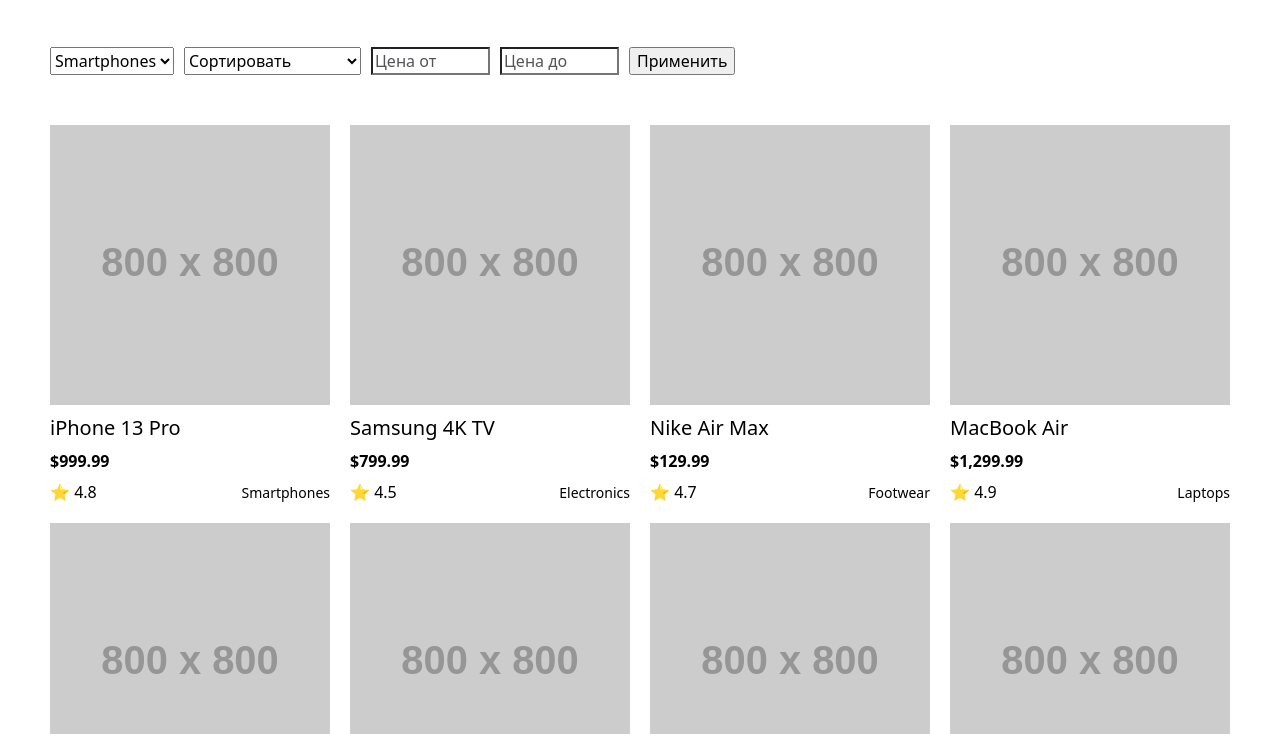
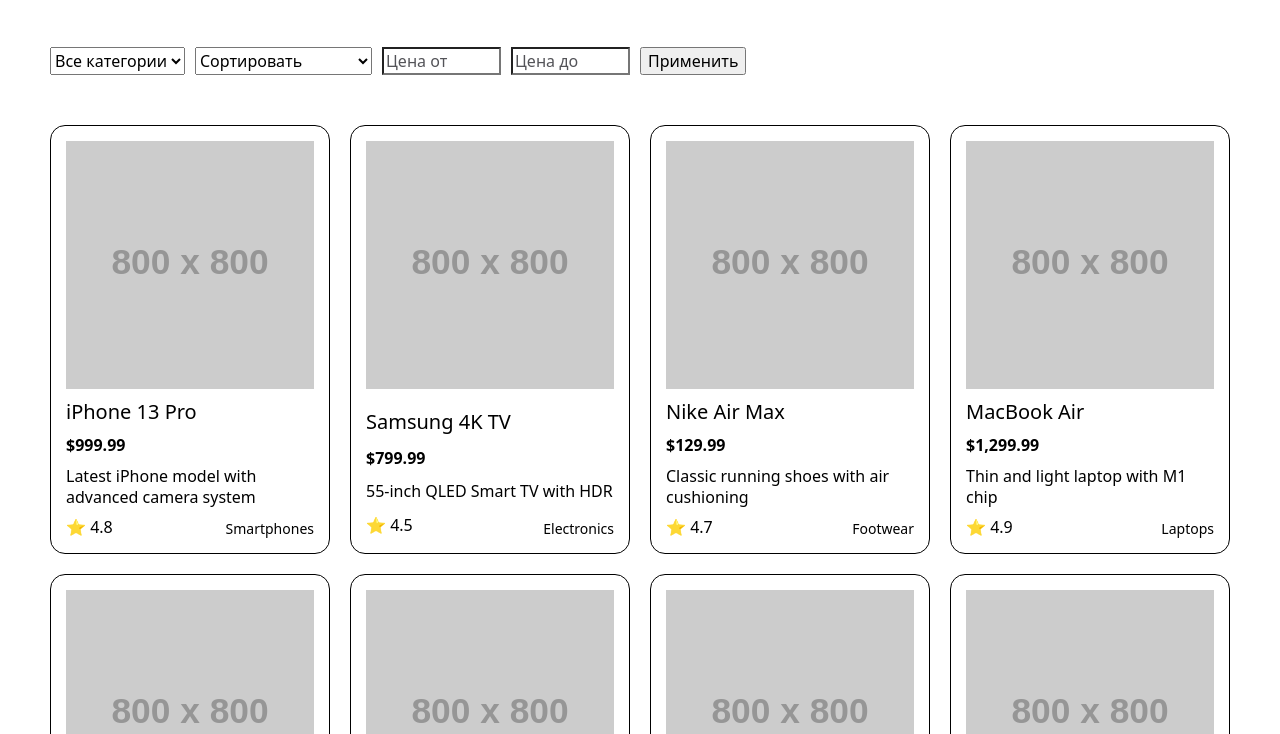
Before and after one commit to Romulus92/test-tranio, a website built with Vite: page index.html in a window 1280 px wide. Shown: the part 66-800 px from the top of the page. Built offline with nearby package versions, Linux system fonts and the light colour scheme; placeholder pictures from the web are drawn by us.

Commit message:
animation + readme

```diff
--- a/index.html
+++ b/index.html
@@ -4,14 +4,14 @@
     <meta charset="UTF-8" />
     <link rel="icon" type="image/svg+xml" href="/vite.svg" />
     <meta name="viewport" content="width=device-width, initial-scale=1.0" />
-    <title>Vite App</title>
+    <title>Tranio Test</title>
   </head>
   <body>
     <div class="container">
       <h1>Каталог товаров</h1>
       <form class="filter">
         <select name="category" id="category">
-          <option value="">Категория</option>
+          <option value="">Все категории</option>
         </select>
         <select name="sorting" id="sorting">
           <option value="">Сортировать</option>
@@ -20,8 +20,8 @@
           <option value="rating-desc">Сначала лучшие</option>
           <option value="alphabetically">По алфавиту</option>
         </select>
-        <input placeholder="Цена от" class="price-input" type="number" id="price-from" name="price-from"/>
-        <input placeholder="Цена до" class="price-input" type="number" id="price-until" name="price-until" />
+        <input placeholder="Цена от" pattern="^\d+(\.\d{1,2})?$" class="price-input" type="number" id="price-from" name="price-from" step="0.01"/>
+        <input placeholder="Цена до" pattern="^\d+(\.\d{1,2})?$" class="price-input" type="number" id="price-until" name="price-until" step="0.01"/>
         <button type="submit">Применить</button>
       </form>
       <div class="products">
--- a/src/assets/css/partials/_products.css
+++ b/src/assets/css/partials/_products.css
@@ -20,6 +20,19 @@
 .products-item {
   display: grid;
   gap: 1rem;
+  padding: 1.5rem;
+  border: .1rem solid black;
+  border-radius: 1.5rem;
+  transition: transform 0.3s ease-in-out;
+  cursor: pointer;
+}
+
+.products-item:hover {
+  transform: translateY(-20px);
+}
+
+.products-item.fade-in {
+  animation: fadeIn 0.5s ease forwards;
 }
 
 .products-info {
@@ -28,7 +41,7 @@
   gap: 1rem;
 }
 
-.products-name, .products-price {
+.products-name, .products-price, .products-description {
   grid-column: span 2;
 }
 
@@ -41,6 +54,10 @@
   font-weight: bold;
 }
 
+.products-description {
+  margin: 0;
+}
+
 .products-category {
   font-size: 1.4rem;
   margin-left: auto;
@@ -50,3 +67,25 @@
 .products-picture img {
   width: 100%;
 }
+
+@keyframes fadeIn {
+  from {
+    opacity: 0;
+    transform: translateY(20px);
+  }
+  to {
+    opacity: 1;
+    transform: translateY(0);
+  }
+}
+
+@keyframes fadeOut {
+  from {
+    opacity: 1;
+    transform: translateY(0);
+  }
+  to {
+    opacity: 0;
+    transform: translateY(20px);
+  }
+}
--- a/src/main.js
+++ b/src/main.js
@@ -6,14 +6,11 @@
 const filterForm = document.querySelector('form.filter');
 
 filterForm.addEventListener('submit', (event) => {
-	console.log('submit')
 	event.preventDefault();
 	const category = document.querySelector('#category').value
 	const minPrice = document.querySelector('#price-from').value
 	const maxPrice = document.querySelector('#price-until').value
 	const sort = document.querySelector('#sorting').value
-
-	console.log(category, minPrice, maxPrice, sort)
 
 	products = filterAndSortProducts(products, {
 		category,
@@ -30,7 +27,6 @@
 	const prices = products.map(product => product.price);
 	const minPrice = Math.min(...prices);
 	const maxPrice = Math.max(...prices);
-	console.log(minPrice, maxPrice)
 
 	priceInputs.forEach((input) => {
 		input.min = minPrice;
@@ -53,19 +49,13 @@
     result = result.filter(p => p.category === category);
   }
 
-	console.log(result)
-
   if (minPrice !== '') {
     result = result.filter(p => p.price >= minPrice);
   }
 
-	console.log(result)
-
   if (maxPrice !== '') {
     result = result.filter(p => p.price <= maxPrice);
   }
-
-	console.log(result)
 
   if (sort !== '') {
     result.sort((a, b) => {
@@ -92,7 +82,7 @@
 const generateTemplate = (type, item) => {
 	switch(type) {
 		case "product":
-			return `<a class='products-item'>
+			return `<a class='products-item fade-in'>
 				<picture class="products-picture">
 					<source media="(min-width: 1024px)" srcset="${item.image.desktop}">
 					<source media="(min-width: 575px)" srcset="${item.image.tablet}">
@@ -101,6 +91,7 @@
 				<div class="products-info">
 					<span class="products-name">${item.name}</span>
 					<span class="products-price">$${item.price.toLocaleString('en-US')} </span>
+					<p class="products-description">${item.description}</p>
 					<div class="products-rating">&#11088; ${item.rating}</div>
 					<span class="products-category">${item.category}</span>
 				</div>
@@ -123,7 +114,9 @@
 const loadItems = (type, parentSelector, itemsArray) => {
 	products = data.products
 	const parent = document.querySelector(parentSelector)
-	parent.innerHTML = ''
+	if (type === 'product') {
+		parent.innerHTML = ''
+	}
 	const fragment = document.createDocumentFragment();
 
 	itemsArray.forEach((item) => {
@@ -131,6 +124,19 @@
 	});
 
 	parent.appendChild(fragment)
+	if (type === 'product') {
+		removeAnimationFromProducts()
+	}
+}
+
+const removeAnimationFromProducts = () => {
+	const productItems = document.querySelectorAll('.products-item')
+
+	productItems.forEach((item) => {
+		item.addEventListener('animationend', () => {
+			item.classList.remove('fade-in')
+		})
+	})
 }
 
 window.onload = (event) => {
```
Also changed, not shown: README.md.
